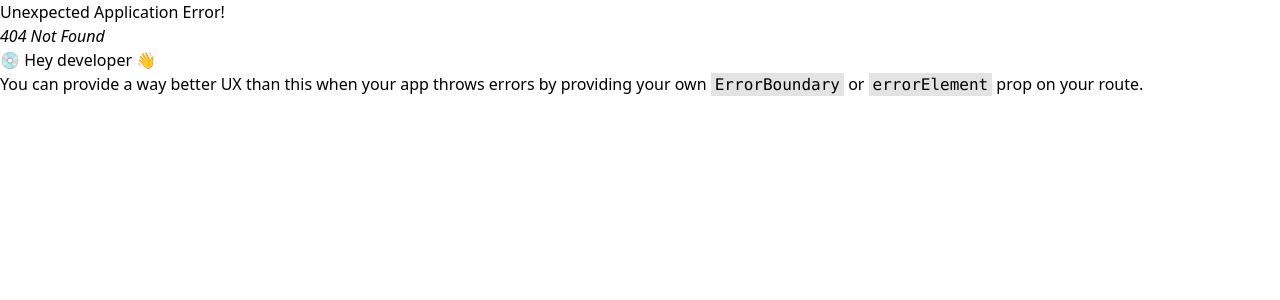
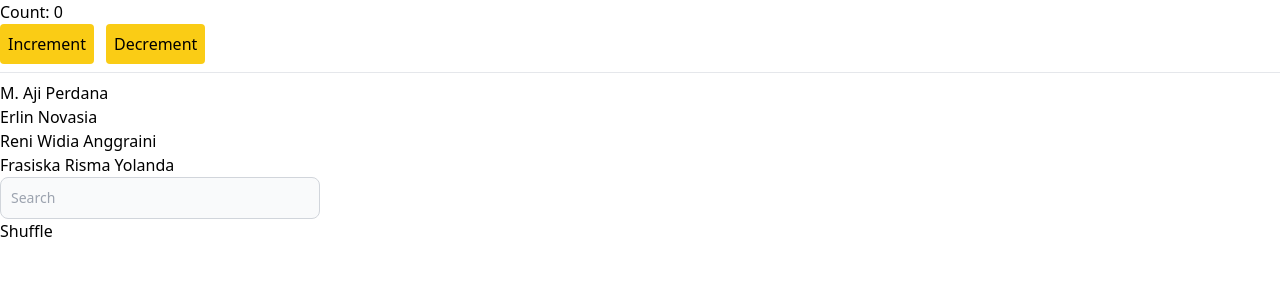
Before and after one commit to ajiaja38/React-Memoize, a React (Vite) app: page /use-callback in a window 1280 px wide. Before the commit this address had no page. Shown: the top 300 px of the page. Built offline with nearby package versions, Linux system fonts and the light colour scheme.

Commit message:
feat: update useCallback ✅

```diff
--- a/src/components/Button.tsx
+++ b/src/components/Button.tsx
@@ -1,4 +1,4 @@
-import React from "react";
+import React, { memo } from "react";
 
 interface buttonProps {
   label: string;
@@ -19,4 +19,4 @@ const Button: React.FC<buttonProps> = ({ label, onClick }): JSX.Element => {
   );
 };
 
-export default Button;
+export default memo(Button);
--- /dev/null
+++ b/src/components/SearchField.tsx
@@ -0,0 +1,22 @@
+import React, { memo } from "react";
+
+interface props {
+  onChange: (text: string) => void;
+}
+
+const SearchField: React.FC<props> = ({ onChange }) => {
+  console.log("SearchField Re Render");
+
+  return (
+    <input
+      type="text"
+      placeholder="Search"
+      className="bg-gray-50 border border-gray-300 text-gray-900 text-sm rounded-lg focus:ring-blue-500 focus:border-blue-500 block w-80 p-2.5"
+      onChange={(e: React.ChangeEvent<HTMLInputElement>) =>
+        onChange(e.target.value)
+      }
+    />
+  );
+};
+
+export default memo(SearchField);
--- a/src/pages/UseCallBackPage.tsx
+++ b/src/pages/UseCallBackPage.tsx
@@ -1,7 +1,53 @@
-import React from "react";
+import React, { useCallback, useState } from "react";
+import SearchField from "../components/SearchField";
 
 const UseCallBackPage: React.FC = (): JSX.Element => {
-  return <div>UseCallBackPage</div>;
+  const [count, setCount] = useState<number>(0);
+  const [student, setStudent] = useState<string[]>([
+    "M. Aji Perdana",
+    "Erlin Novasia",
+    "Reni Widia Anggraini",
+    "Frasiska Risma Yolanda",
+  ]);
+
+  const increment = () => setCount((prevCount: number) => prevCount + 1);
+  const decrement = () => setCount((prevCount: number) => prevCount - 1);
+
+  const filteringStudent = useCallback(
+    (text: string) => {
+      const filteredData: string[] = student.filter((student: string) =>
+        student.toLowerCase().includes(text.toLowerCase())
+      );
+      setStudent(filteredData);
+    },
+    [student]
+  );
+
+  const shuffleStudent = (arr: string[]): string[] => {
+    return [...arr].sort(() => 0.5 - Math.random());
+  };
+
+  return (
+    <div className="container mx-auto">
+      <h1>Count: {count}</h1>
+      <div className="flex gap-3">
+        <button className="p-2 bg-yellow-400 rounded" onClick={increment}>
+          Increment
+        </button>
+        <button className="p-2 bg-yellow-400 rounded" onClick={decrement}>
+          Decrement
+        </button>
+      </div>
+      <hr className="my-2" />
+      {student.map((student: string, index: number) => (
+        <div key={index}>{student}</div>
+      ))}
+      <SearchField onChange={filteringStudent} />
+      <button onClick={() => setStudent(shuffleStudent(student))}>
+        Shuffle
+      </button>
+    </div>
+  );
 };
 
 export default UseCallBackPage;
--- a/src/pages/index.tsx
+++ b/src/pages/index.tsx
@@ -66,7 +66,7 @@ const MemoPage: React.FC = (): JSX.Element => {
         <Button label="Tambah" onClick={increment} />
       </div>
       <Button
-        label="To Use Memo"
+        label="To Use Callback"
         onClick={useCallback(
           () =>
             navigate("/use-callback", {
--- a/src/router/index.tsx
+++ b/src/router/index.tsx
@@ -1,6 +1,6 @@
 import { createBrowserRouter } from "react-router-dom";
 import MemoPage from "../pages";
-import UseMemoPage from "../pages/UseMemoPage";
+import UseCallBackPage from "../pages/UseCallBackPage";
 
 const routers: ReturnType<typeof createBrowserRouter> = createBrowserRouter([
   {
@@ -8,8 +8,8 @@ const routers: ReturnType<typeof createBrowserRouter> = createBrowserRouter([
     path: "/",
   },
   {
-    element: <UseMemoPage />,
-    path: "/use-memo",
+    element: <UseCallBackPage />,
+    path: "/use-callback",
   },
 ]);
 
```
